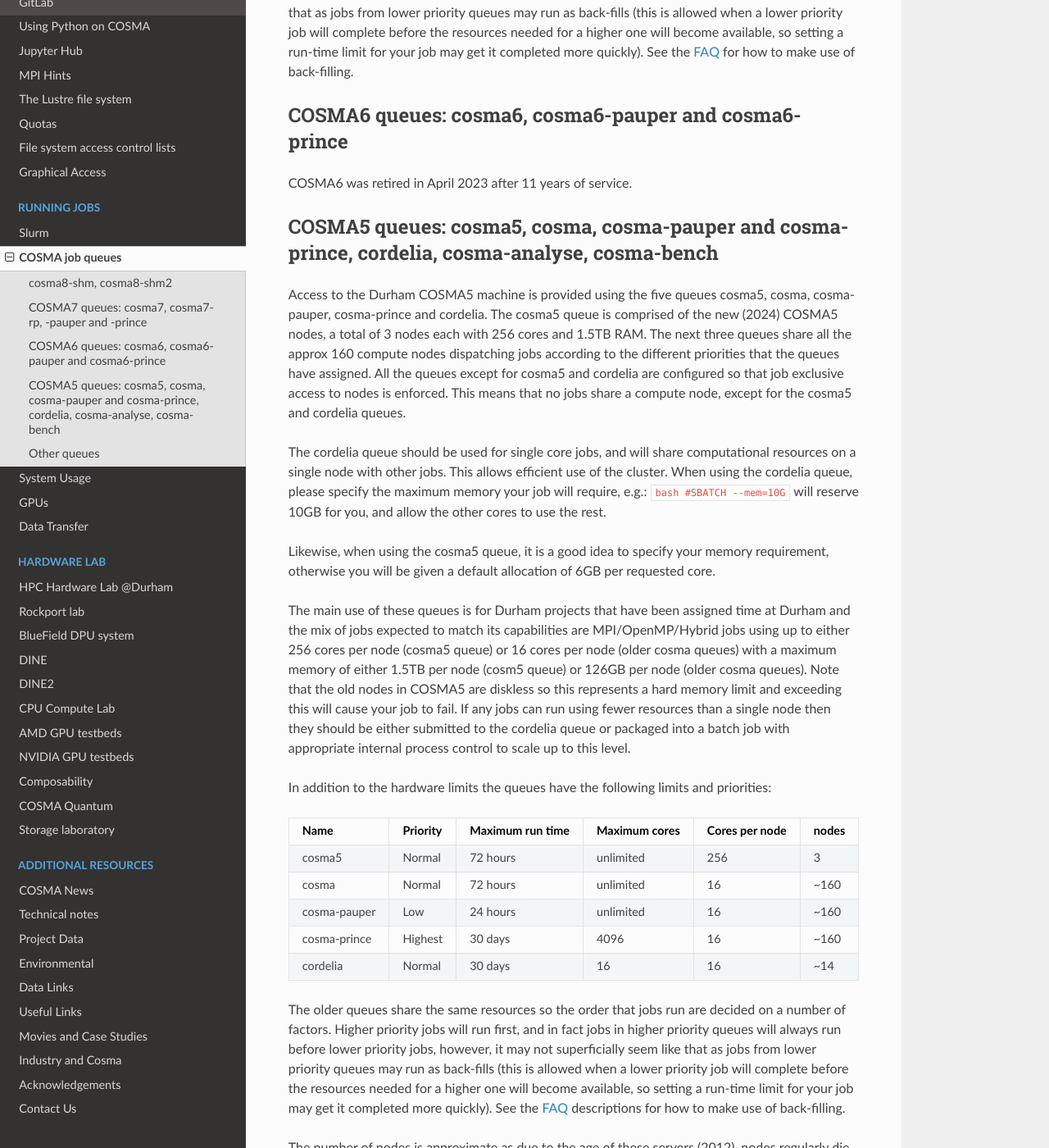
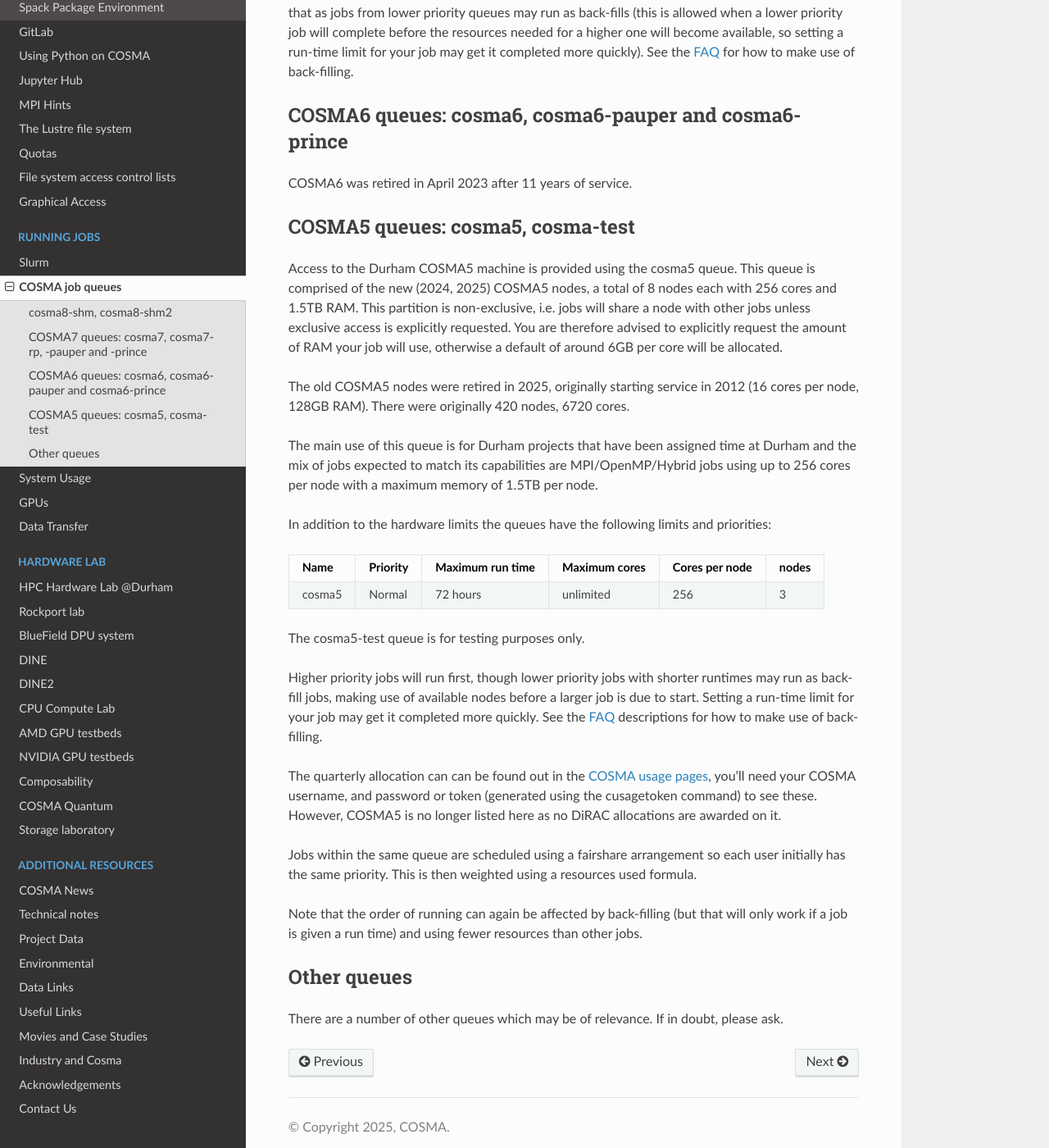
Before and after one commit to agb32/cosmadoc, a Sphinx documentation site: the page built from docs/source/queue.md, in a window 1280 px wide and 1400 px high, scrolled down 1988 px. Shown: the whole window at 82% size. Built offline with Sphinx 7.4.7 and the Read the Docs theme 3.1.0, drawn with Linux system fonts in a browser that asks for light colours; some of the changed text lies outside the part shown.

Commit message:
updated cosma5 info

````diff
--- a/docs/source/queue.md
+++ b/docs/source/queue.md
@@ -53,36 +53,25 @@
 
 COSMA6 was retired in April 2023 after 11 years of service.
 
-## COSMA5 queues: cosma5, cosma, cosma-pauper and cosma-prince, cordelia, cosma-analyse, cosma-bench
+## COSMA5 queues: cosma5, cosma-test
 
-Access to the Durham COSMA5 machine is provided using the five queues cosma5, cosma, cosma-pauper, cosma-prince and cordelia. The cosma5 queue is comprised of the new (2024) COSMA5 nodes, a total of 3 nodes each with 256 cores and 1.5TB RAM.  The next three queues share all the approx 160 compute nodes dispatching jobs according to the different priorities that the queues have assigned. All the queues except for cosma5 and cordelia are configured so that job exclusive access to nodes is enforced. This means that no jobs share a compute node, except for the cosma5 and cordelia queues.
+Access to the Durham COSMA5 machine is provided using the cosma5 queue. This queue is comprised of the new (2024, 2025) COSMA5 nodes, a total of 8 nodes each with 256 cores and 1.5TB RAM.  This partition is non-exclusive, i.e. jobs will share a node with other jobs unless exclusive access is explicitly requested.  You are therefore advised to explicitly request the amount of RAM your job will use, otherwise a default of around 6GB per core will be allocated.
 
-The cordelia queue should be used for single core jobs, and will share computational resources on a single node with other jobs. This allows efficient use of the cluster. When using the cordelia queue, please specify the maximum memory your job will require, e.g.: ```bash #SBATCH --mem=10G``` will reserve 10GB for you, and allow the other cores to use the rest.
+The old COSMA5 nodes were retired in 2025, originally starting service in 2012 (16 cores per node, 128GB RAM).  There were originally 420 nodes, 6720 cores.
 
-Likewise, when using the cosma5 queue, it is a good idea to specify your memory requirement, otherwise you will be given a default allocation of 6GB per requested core.
-
-The main use of these queues is for Durham projects that have been assigned time at Durham and the mix of jobs expected to match its capabilities are MPI/OpenMP/Hybrid jobs using up to either 256 cores per node (cosma5 queue) or 16 cores per node (older cosma queues) with a maximum memory of either 1.5TB per node (cosm5 queue) or 126GB per node (older cosma queues). Note that the old nodes in COSMA5 are diskless so this represents a hard memory limit and exceeding this will cause your job to fail. If any jobs can run using fewer resources than a single node then they should be either submitted to the cordelia queue or packaged into a batch job with appropriate internal process control to scale up to this level.
+The main use of this queue is for Durham projects that have been assigned time at Durham and the mix of jobs expected to match its capabilities are MPI/OpenMP/Hybrid jobs using up to 256 cores per node with a maximum memory of 1.5TB per node.
 
 In addition to the hardware limits the queues have the following limits and priorities:
 
 | Name             | Priority          | Maximum run time        | Maximum cores    | Cores per node | nodes |
 | ---------------- | ----------------- | ------------------------| ---------------- | ---------------| ------|
 | cosma5           | Normal            | 72 hours                | unlimited        | 256            | 3     |
-| cosma            | Normal            | 72 hours                | unlimited        | 16             | ~160  |
-| cosma-pauper	   | Low               | 24 hours                | unlimited        | 16             | ~160  |
-| cosma-prince     | Highest           | 30 days                 | 4096             | 16             | ~160  |
-| cordelia         | Normal            | 30 days                 | 16               | 16             | ~14   |
 
+The cosma5-test queue is for testing purposes only.
 
-The older queues share the same resources so the order that jobs run are decided on a number of factors. Higher priority jobs will run first, and in fact jobs in higher priority queues will always run before lower priority jobs, however, it may not superficially seem like that as jobs from lower priority queues may run as back-fills (this is allowed when a lower priority job will complete before the resources needed for a higher one will become available, so setting a run-time limit for your job may get it completed more quickly). See the [FAQ](faq) descriptions for how to make use of back-filling.
+Higher priority jobs will run first, though lower priority jobs with shorter runtimes may run as back-fill jobs, making use of available nodes before a larger job is due to start.  Setting a run-time limit for your job may get it completed more quickly. See the [FAQ](faq) descriptions for how to make use of back-filling.
 
-The number of nodes is approximate as due to the age of these servers (2012), nodes regularly die.  Originally, COSMA5 had around 320 nodes.
-
-cosma queues are exclusive (except cosma5 and cordelia), meaning no matter how many cores you request per node you will have exclusive use of that node. Your allocation will be reduced assuming that you were using all the cores.
-
-The cosma5, cosma and cosma-pauper queues are available to all users, the -prince queue can only be accessed by special arrangement.
-
-The quarterly allocation can can be found out in the [COSMA usage pages](https://virgodb.cosma.dur.ac.uk/usage/login.php), you'll need your COSMA username, and password or token (generated using the cusagetoken command) to see these.
+The quarterly allocation can can be found out in the [COSMA usage pages](https://virgodb.cosma.dur.ac.uk/usage/login.php), you'll need your COSMA username, and password or token (generated using the cusagetoken command) to see these.  However, COSMA5 is no longer listed here as no DiRAC allocations are awarded on it.
 
 Jobs within the same queue are scheduled using a fairshare arrangement so each user initially has the same priority. This is then weighted using a resources used formula.
 
````
Also changed, not shown: docs/source/facilities.md (+1 -1 lines).
